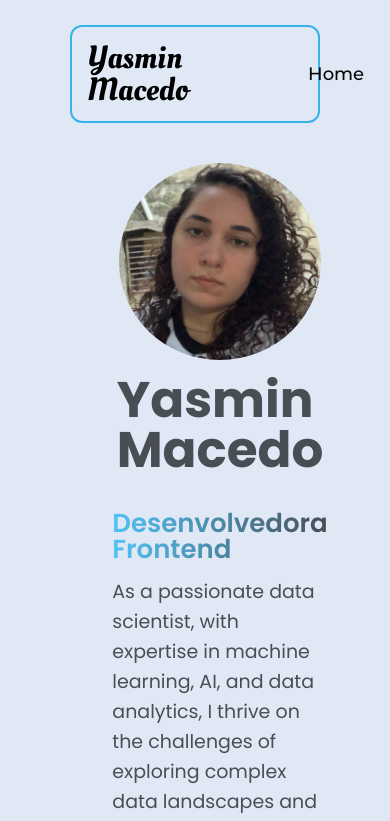
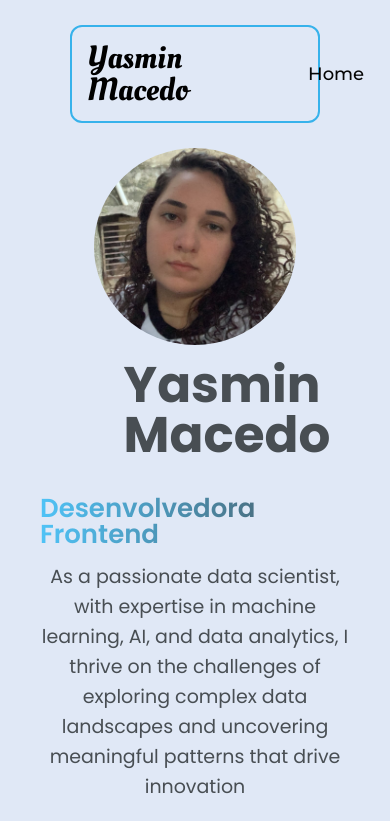
Before and after one commit to yasminmcedo11/portfolio, a Next.js app: page / in a window 390 px wide. Shown: the top 821 px of the page. Built offline with nearby package versions, Linux system fonts and the light colour scheme.

Commit message:
feat: adicionando responsividade da secao Home

```diff
--- a/src/components/Home/styles.module.css
+++ b/src/components/Home/styles.module.css
@@ -4,7 +4,7 @@
     display: flex;
     flex-direction: column;
     gap: 2.1875rem;
-    margin: 2.5rem 13.75rem;
+    margin: 1.5625rem 4.375rem;
     justify-content: center;
     align-items: center;
 }
@@ -53,6 +53,8 @@
     letter-spacing: 0%;
     color: #484E53;
     word-wrap: break-word;
+    margin: 0 auto;          /* centraliza horizontalmente */
+    text-align: center;
 }
 
 .button {
@@ -62,3 +64,13 @@
     border-radius: 75px !important;
     font-size: 0.9375rem !important;
 }
+
+@media (max-width: 500px) {
+    .section {
+        margin: 1.5625rem 2.5rem;
+    }
+
+    .container > h2 {
+        margin-left: 5.225rem;
+    }
+}
```
